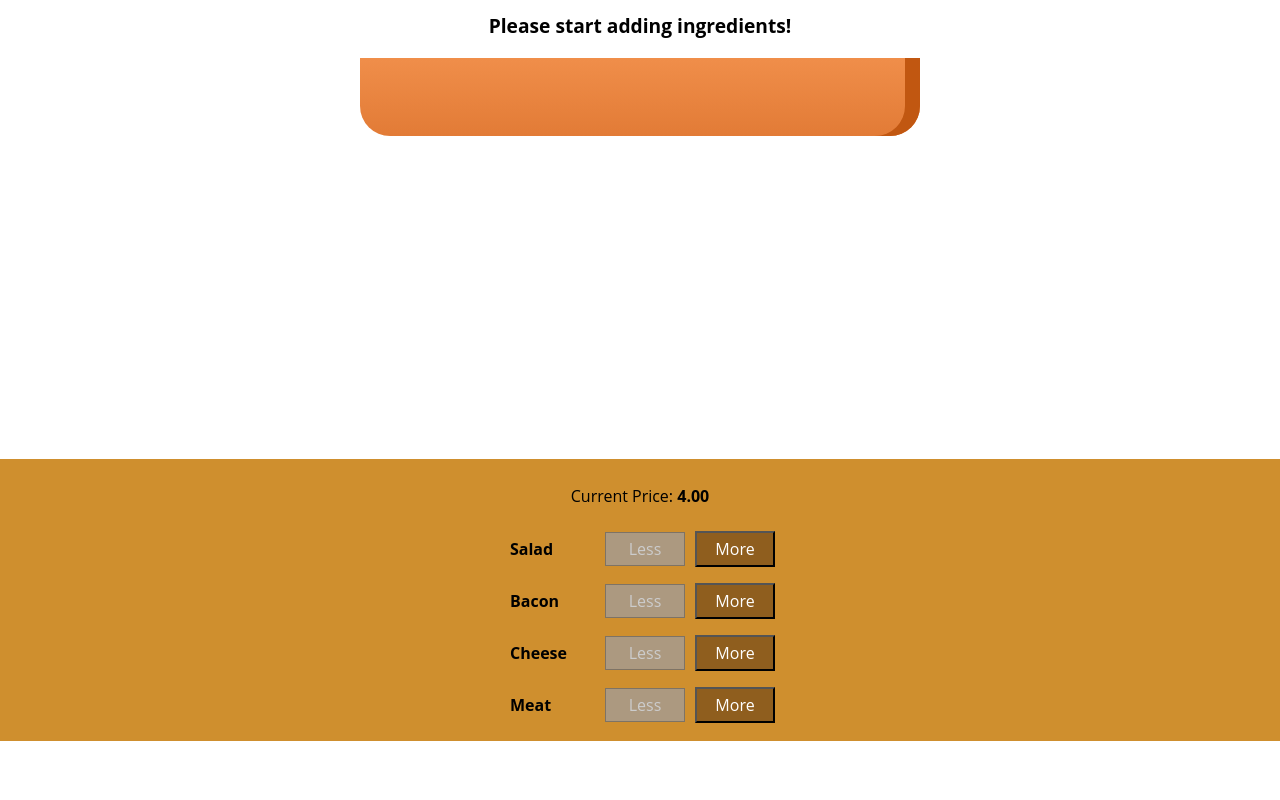
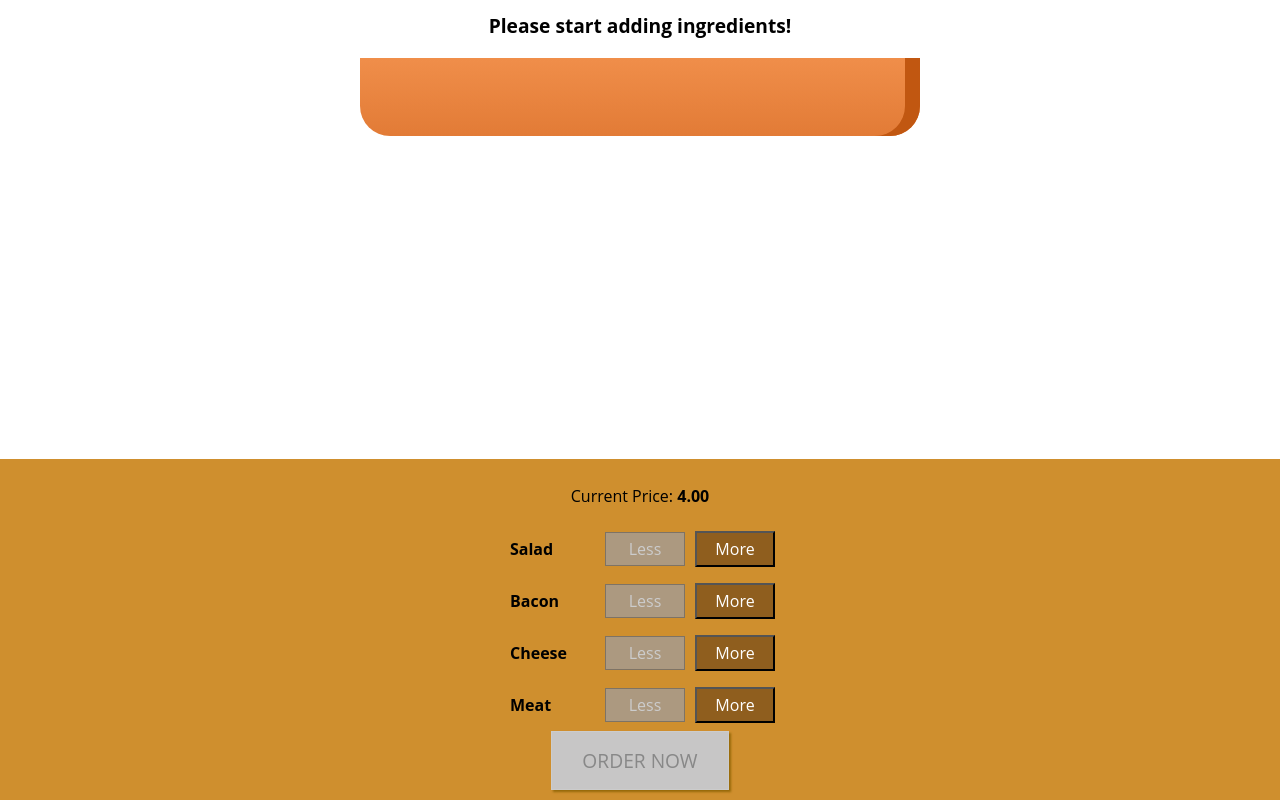
Before and after one commit to jorgeonidas/BurgerBuilderReact, a React (Create React App) app: page / in a window 1280 px wide. Shown: the part 179-979 px from the top of the page. Before the commit the page ends 920 px from the top, so only its background shows below. Built offline with nearby package versions, Linux system fonts and the light colour scheme.

Commit message:
ordr button, check if purcheaseable

```diff
--- a/src/components/Burger/BuildControls/BuildControls.js
+++ b/src/components/Burger/BuildControls/BuildControls.js
@@ -19,6 +19,7 @@ const buildControls = (props) =>{
                     removed={()=> props.ingredientRemoved(control.type)}/* callback a funcion para remueve ingrediente que recibe el type de ingrediente */
                     disabled = {props.disabled[control.type]}/>//chequea si el tipo esta deshabilitado ej {salad : true}
             ))}
+            <button className={classes.OrderButton} disabled={!props.purcheasable} >ORDER NOW</button>
         </div>
     );
 }
--- a/src/components/Burger/BuildControls/BuildControls.module.css
+++ b/src/components/Burger/BuildControls/BuildControls.module.css
@@ -8,3 +8,44 @@
     margin: auto;
     padding: 10px 0;
 }
+
+.OrderButton {
+   background-color: #DAD735;
+   outline: none;
+   cursor: pointer;
+   border: 1px solid #966909;
+   color: #966909;
+   font-family: inherit;
+   font-size: 1.2em;
+   padding: 15px 30px;
+   box-shadow: 2px 2px 2px #966909;
+}
+
+.OrderButton:hover, .OrderButton:active {
+   background-color: #A0DB41;
+   border: 1px solid #966909;
+   color: #966909;
+}
+
+.OrderButton:disabled {
+   background-color: #C7C6C6;
+   cursor: not-allowed;
+   border: 1px solid #ccc;
+   color: #888888;
+}
+
+.OrderButton:not(:disabled) {
+   animation: enable 0.3s linear;
+}
+
+@keyframes enable {
+   0% {
+       transform: scale(1);
+   }
+   60% {
+       transform: scale(1.1);
+   }
+   100% {
+       transform: scale(1);
+   }
+}
--- a/src/containers/BurgerBuilder/BurgerBuilder.js
+++ b/src/containers/BurgerBuilder/BurgerBuilder.js
@@ -24,8 +24,21 @@ class BurgerBulder extends Component{
             cheese: 0,
             meat: 0,
         },
-        totalPrice: 4
+        totalPrice: 4,
+        purcheaseable: false
     };
+
+    //recibe el objeto ingredientes y lo mapea a un arreglo de enteros para sumarlos y saber si puede comprar la hamburguesa
+    updatePurchaseState(ingredients) {
+        const sum = Object.keys(ingredients)
+            .map(key => {
+                return ingredients[key];
+            })
+            .reduce((sum, el) => {
+                return sum + el;
+            }, 0);
+        this.setState({purcheaseable: sum > 0});
+    }
 
     addIngredientHandler = (type) => {
         const oldCount = this.state.ingredients[type];
@@ -42,6 +55,7 @@ class BurgerBulder extends Component{
         const newPrice = oldPrice + priceAddition;
         //actualizo estado con las copias actualizadas
         this.setState({ totalPrice: newPrice, ingredients: updatedIngredients });
+        this.updatePurchaseState(updatedIngredients);
     }
 
     removeIngredientHandler = (type)=>{
@@ -64,6 +78,7 @@ class BurgerBulder extends Component{
         const newPrice = oldPrice - priceDeduction;
         //actualizo estado con las copias actualizadas
         this.setState({ totalPrice: newPrice, ingredients: updatedIngredients });
+        this.updatePurchaseState(updatedIngredients);
     }
 
     render(){
@@ -82,6 +97,7 @@ class BurgerBulder extends Component{
                 <BuildControls
                     ingredientAdded={this.addIngredientHandler}
                     ingredientRemoved = {this.removeIngredientHandler}
+                    purcheasable={this.state.purcheaseable}
                     disabled = {disabledInfo}
                     price = {this.state.totalPrice}
                 />
```
